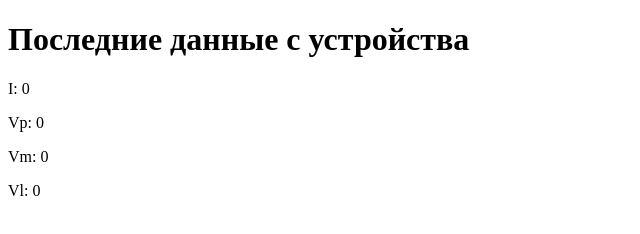
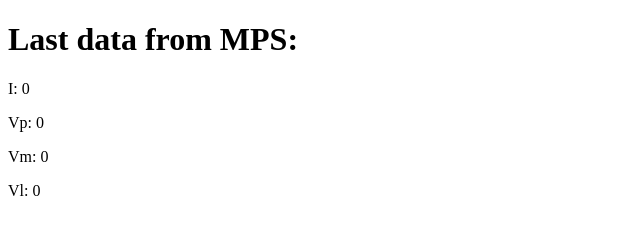
Before and after one commit to Asmedaj/mps-server-test, a website: page index.html in a window 1280 px wide. Shown: the whole page, without its empty margins (0-640 px from the left). Drawn offline with Linux system fonts and the light colour scheme; no server answers.

Commit message:
Add package

```diff
--- a/index.html
+++ b/index.html
@@ -24,7 +24,7 @@
   </script>
 </head>
 <body>
-  <h1>Последние данные с устройства</h1>
+  <h1>Last data from MPS:</h1>
   <p>I: <span id="I">0</span></p>
   <p>Vp: <span id="Vp">0</span></p>
   <p>Vm: <span id="Vm">0</span></p>
```
